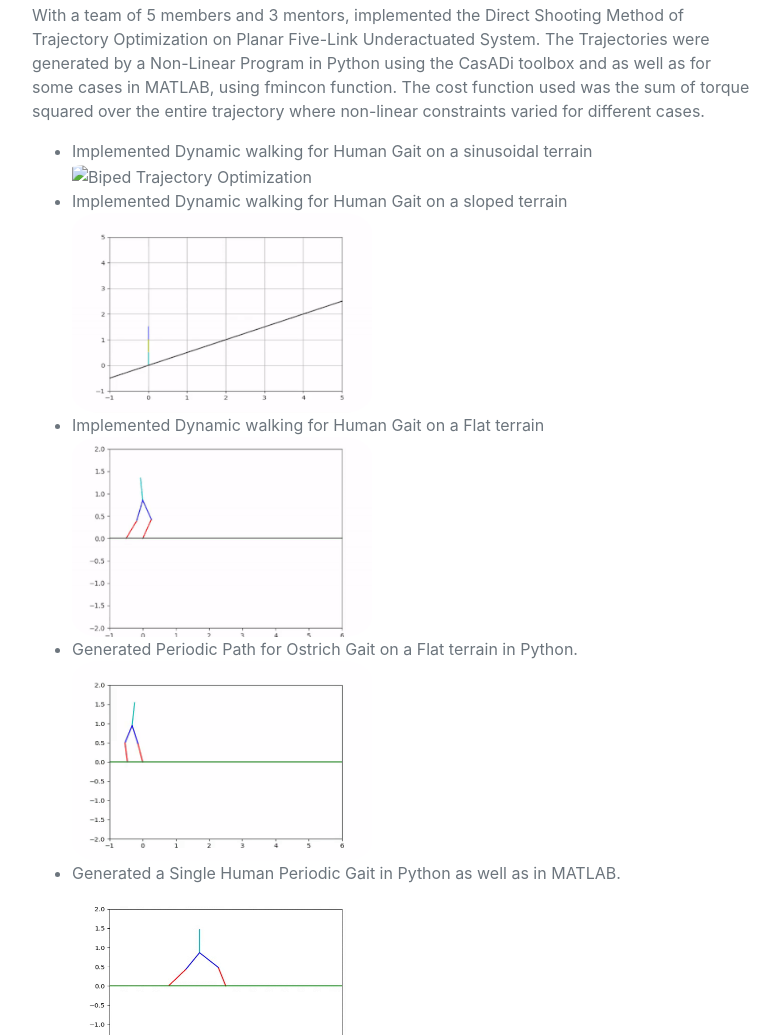
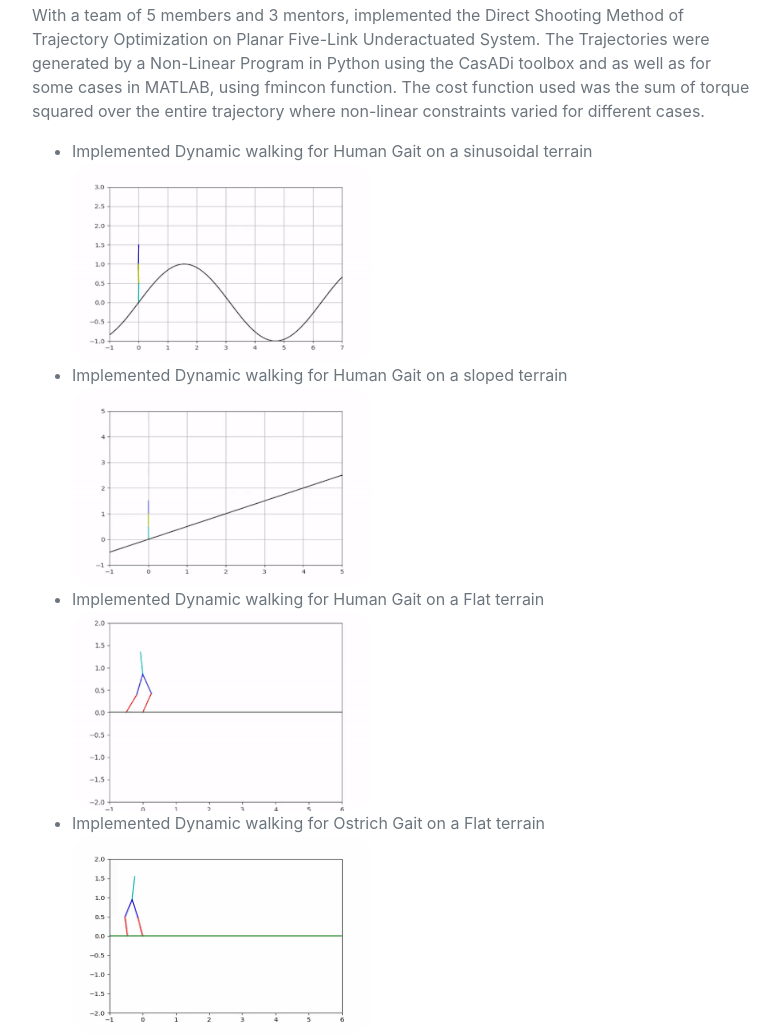
Before and after one commit to aditya-shirwatkar/backup-website, a plain HTML site: page index.html in a window 1280 px wide. Shown: the part 1162-2197 px from the top of the page, without its empty margins (288-1068 px from the left). Drawn offline with nearby package versions, Linux system fonts and the light colour scheme; a web font is replaced by a local one.

Commit message:
update biped (correct ostrich-flat)

```diff
--- a/index.html
+++ b/index.html
@@ -90,7 +90,7 @@
                                 non-linear constraints varied for different cases. </p>
                                 <ul>
                                     <li>Implemented Dynamic walking for Human Gait on a sinusoidal terrain</li>
-                                    <img src="assets/img/projects/path_sin_N_40_human.gif" alt="Biped Trajectory Optimization" width="300" height="200">
+                                    <img src="assets/img/projects/path_sin_40_human.gif" alt="Biped Trajectory Optimization" width="300" height="200">
 
                                     <li>Implemented Dynamic walking for Human Gait on a sloped terrain</li>
                                     <img src="assets/img/projects/path_slope_1by2_N_40_human.gif" alt="Biped Trajectory Optimization" width="300" height="200">
@@ -98,7 +98,7 @@
                                     <li>Implemented Dynamic walking for Human Gait on a Flat terrain</li>
                                     <img src="assets/img/projects/path_human.gif" alt="Biped Trajectory Optimization" width="300" height="200">
 
-                                    <li>Generated Periodic Path for Ostrich Gait on a Flat terrain in Python.</li>
+                                    <li>Implemented Dynamic walking for Ostrich Gait on a Flat terrain</li>
                                     <img src="assets/img/projects/path1.gif" alt="Biped Trajectory Optimization" width="300" height="200">
 
                                     <li> Generated a Single Human Periodic Gait in Python as well as in MATLAB.</li>
```
